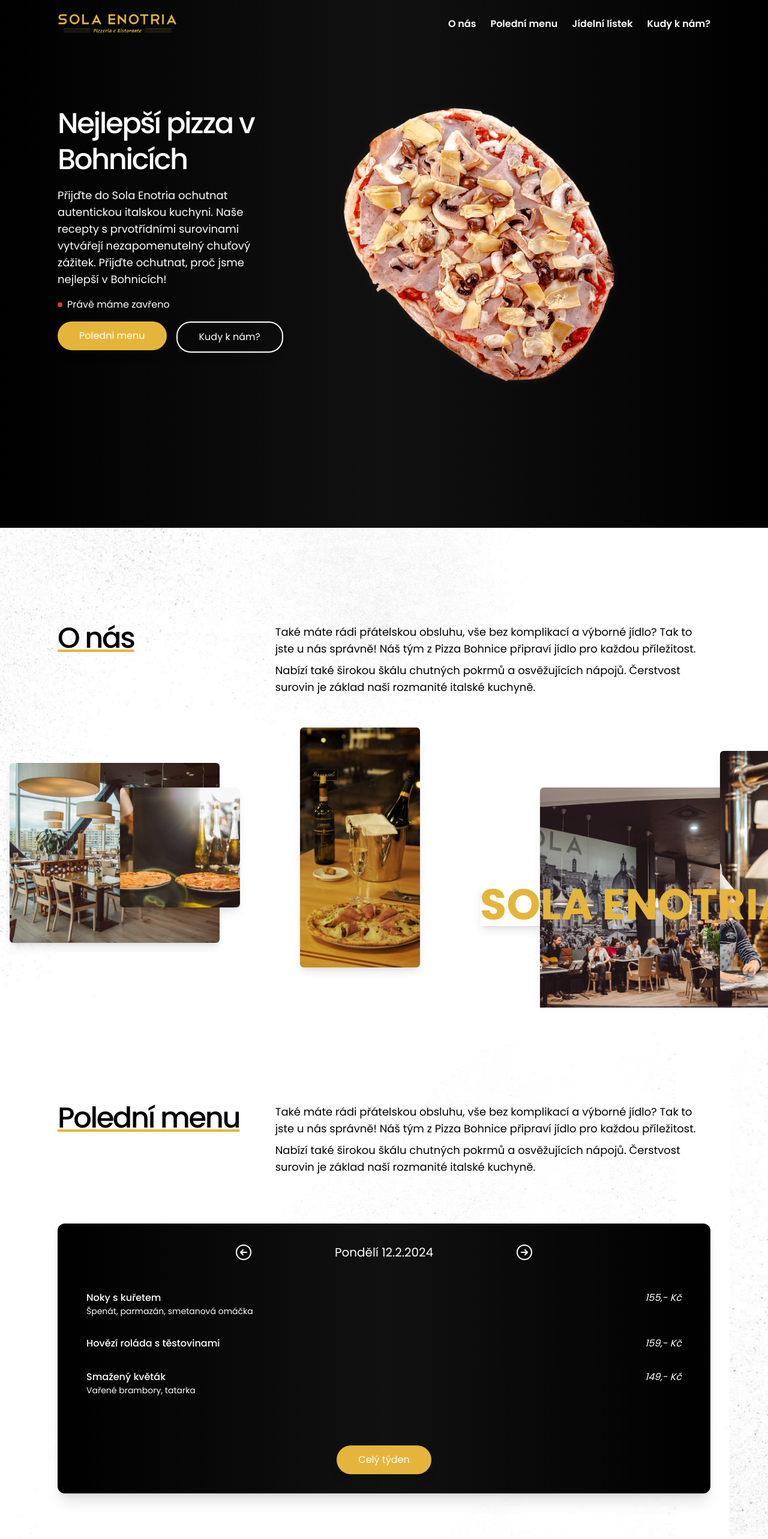
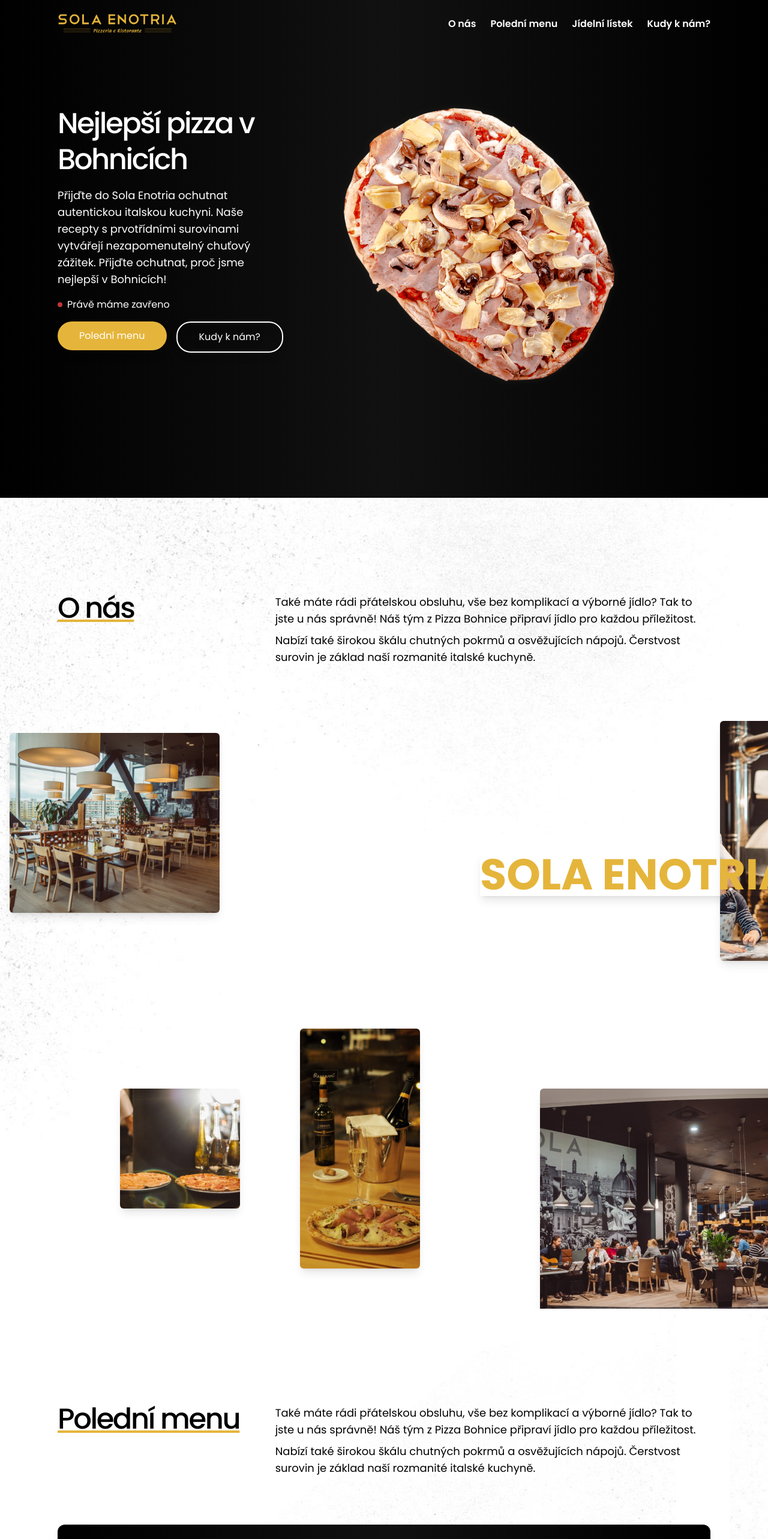
Before and after one commit to TomasLukes/sola-enotria, a Next.js app: page / in a window 1280 px wide. Shown: the top 2566 px of the page at 60% size. Built offline with nearby package versions, Linux system fonts and the light colour scheme.

Commit message:
remove: min height of sections

```diff
--- a/app/components/AboutUs/AboutUs.tsx
+++ b/app/components/AboutUs/AboutUs.tsx
@@ -8,7 +8,7 @@
       className={clsx('overflow-hidden bg-grain1 bg-no-repeat	bg-contain', className)}
     >
       <div>
-        <div className="h-screen py-12 md:py-32 lg:py-40 flex justify-start flex-col gap-5 md:gap-8">
+        <div className="py-12 md:py-32 lg:py-40 flex justify-start flex-col gap-5 md:gap-8">
           <div className="container-base flex flex-col md:flex-row">
             <h3 className="w-full md:w-1/3 heading underline decoration-accent pb-4">O nás</h3>
             <div className="w-full md:w-2/3">
--- a/app/components/DailyMenu/DailyMenu.tsx
+++ b/app/components/DailyMenu/DailyMenu.tsx
@@ -36,7 +36,7 @@
   };
 
   return (
-    <section id="poledni-menu" className="min-h-screen bg-grain2 bg-no-repeat bg-contain">
+    <section id="poledni-menu" className="bg-grain2 bg-no-repeat bg-contain">
       <div className="container-base py-12 md:py-32 lg:py-40 flex justify-start flex-col gap-5 md:gap-8 bg-grain2">
         <div className="flex flex-col md:flex-row">
           <h3 className="w-full md:w-1/3 heading underline decoration-accent pb-4">Polední menu</h3>
--- a/app/components/FindUs/FindUs.tsx
+++ b/app/components/FindUs/FindUs.tsx
@@ -6,10 +6,7 @@
   return (
     <section
       id="kudy-k-nam"
-      className={clsx(
-        'min-h-screen overflow-hidden bg-grain3 bg-bottom bg-no-repeat bg-contain',
-        className
-      )}
+      className={clsx('overflow-hidden bg-grain3 bg-bottom bg-no-repeat bg-contain', className)}
     >
       <div>
         <div className="container-base py-12 md:py-32 lg:py-40 flex justify-start flex-col gap-5 md:gap-8">
--- a/app/components/Hero/index.tsx
+++ b/app/components/Hero/index.tsx
@@ -21,7 +21,7 @@
   return (
     <section
       id="hero"
-      className={clsx('min-h-screen gradient-dark text-light-primary overflow-hidden', className)}
+      className={clsx('gradient-dark text-light-primary overflow-hidden', className)}
     >
       <div className="container-base flex flex-col md:flex-row gap-8">
         <div className="w-full md:w-1/2 flex flex-col gap-4 justify-start md:pt-24 z-40">
```
